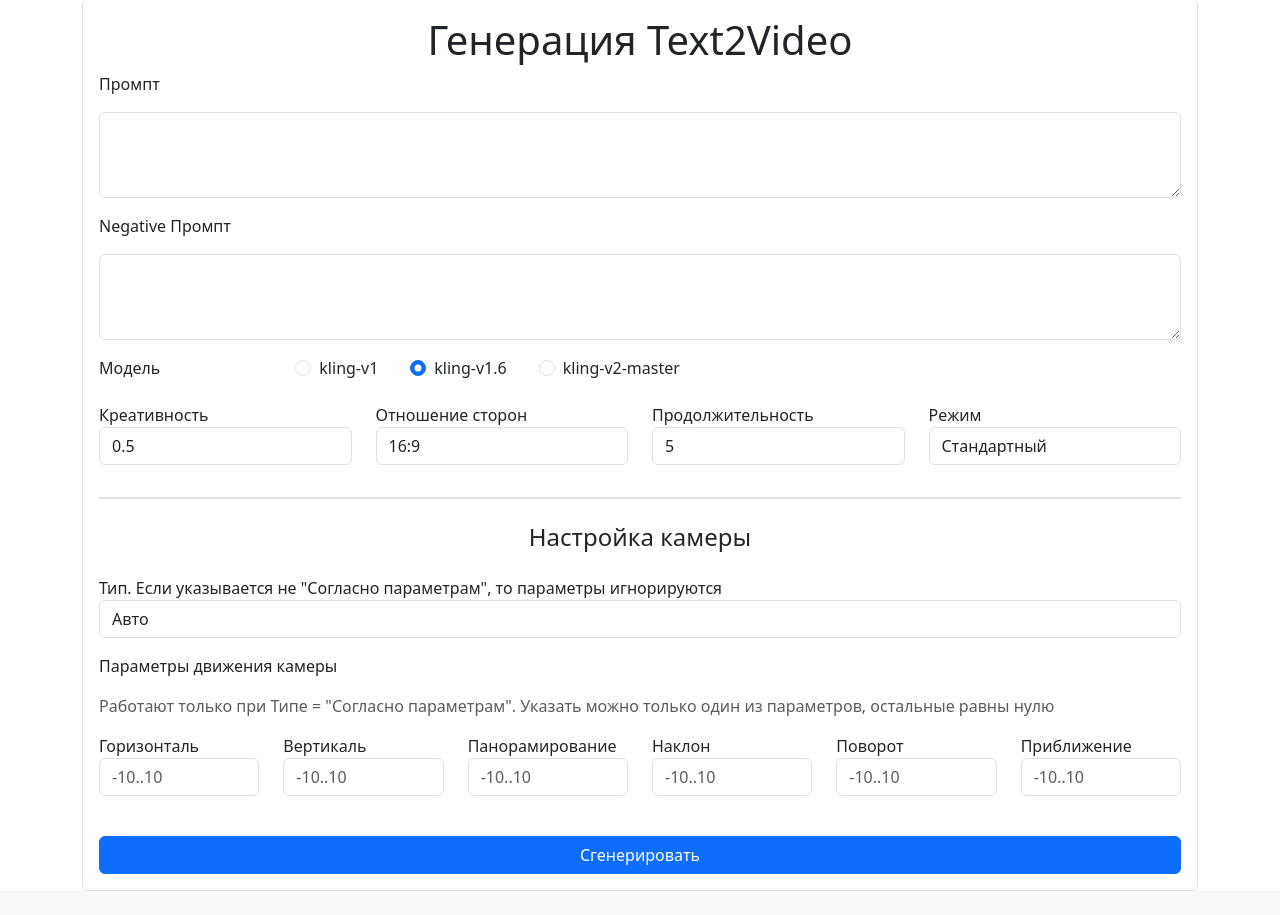
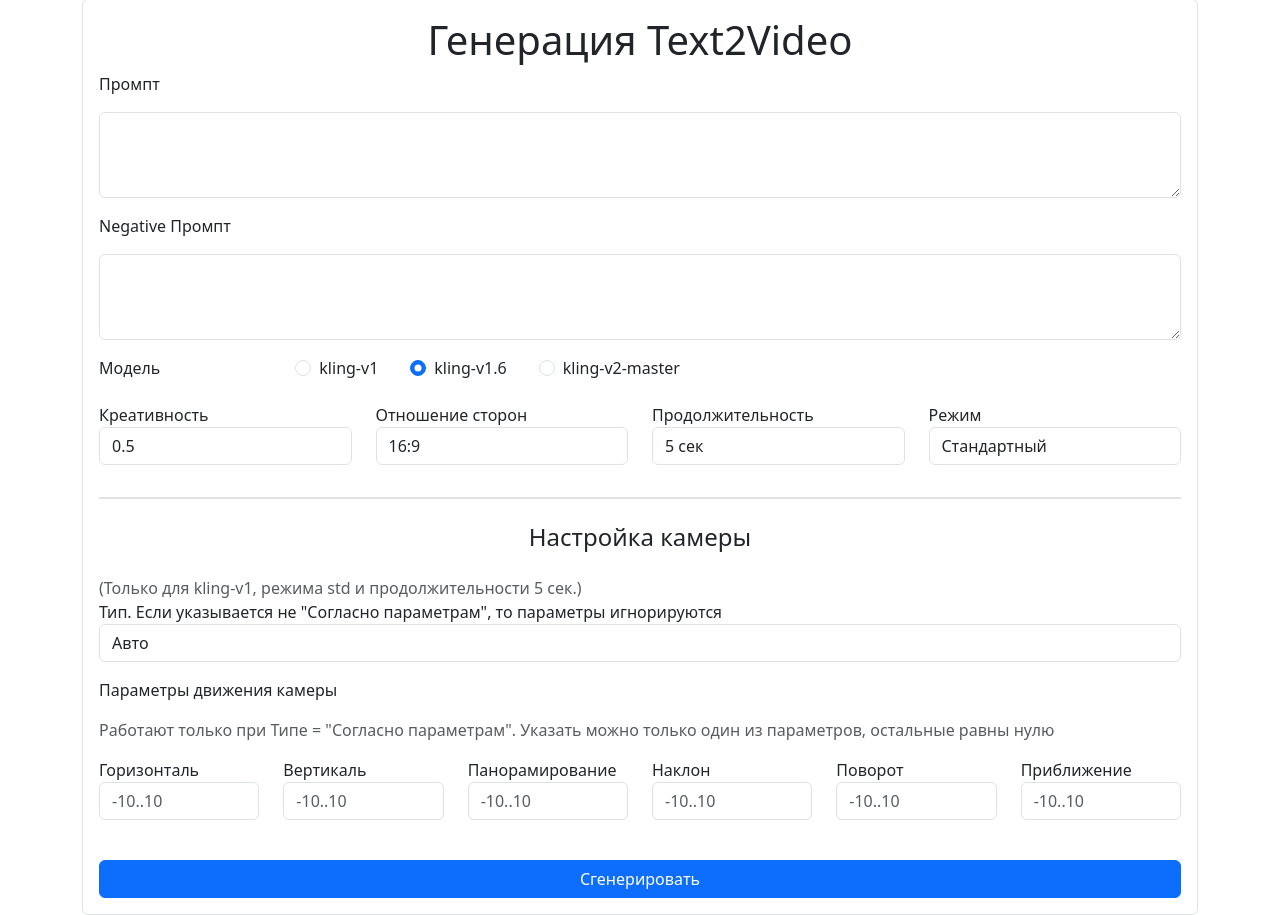
Before and after one commit to romakot321/klingai-api, a Python web app: template templates/text2video.html in a window 1280 px wide. Shown: the part 57-972 px from the top of the page. Before the commit the page ends 948 px from the top, so only its background shows below. Run offline with Jinja, Linux system fonts and the light colour scheme; the template is opened without the code that fills it, so the values that code supplies are empty.

Commit message:
Change text2video

```diff
--- a/templates/text2video.html
+++ b/templates/text2video.html
@@ -70,8 +70,8 @@
                     <div class="form-group mb-3 col-md-3">
                         <label for="duration">Продолжительность</label>
                         <select id="duration" class="form-control">
-                          <option selected value="5">5</option>
-                          <option value="10">10</option>
+                          <option selected value="5">5 сек</option>
+                          <option value="10">10 сек</option>
                         </select>
                     </div>
                     <div class="form-group mb-3 col-md-3">
@@ -86,6 +86,7 @@
                   <div class="w-100 my-3 border"></div>
 
                   <h4 class="text-center my-4">Настройка камеры</h4>
+                  <span class="text-center text-muted">(Только для kling-v1, режима std и продолжительности 5 сек.)</span>
                   <div class="form-group mb-3">
                       <label for="camera_type">Тип. Если указывается не "Согласно параметрам", то параметры игнорируются</label>
                       <select id="camera_type" class="form-control">
@@ -136,17 +137,23 @@
 
     <script>
     function structureFormDataToJSON() {
-      const formData = {
+      const mode = document.getElementById('mode').value;
+      const duration = document.getElementById('duration').value;
+      const modelName = document.querySelector('input[name="model"]:checked').value;
+
+      let formData = {
           userId: "panel",
           appId: "panel",
           prompt: document.getElementById('prompt').value,
           negative_prompt: document.getElementById('negative_prompt').value,
-          model_name: document.querySelector('input[name="model"]:checked').value,
+          model_name: modelName,
           cfg_scale: parseFloat(document.getElementById('cfg_scale').value),
           aspect_ratio: document.getElementById('aspect_ratio').value,
-          duration: document.getElementById('duration').value,
-          mode: document.getElementById('mode').value,
-          camera_control: {
+          duration: duration,
+          mode: mode
+      };
+      if (mode === 'std' && duration === '5' && modelName === 'kling-v1') {
+          formData.camera_control = {
             type: document.getElementById('camera_type').value === "" ? null : document.getElementById('camera_type').value,
             config: {
                 horizontal: parseFloat(document.getElementById('horizontal').value) || 0,
@@ -157,7 +164,7 @@
                 zoom: parseFloat(document.getElementById('zoom').value) || 0
             }
           }
-      };
+      }
 
       return JSON.stringify(formData);
     }
```
